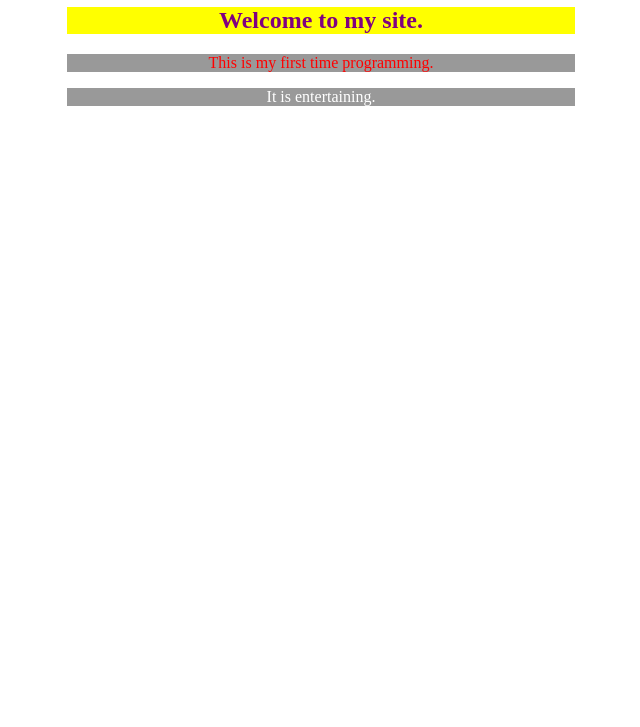
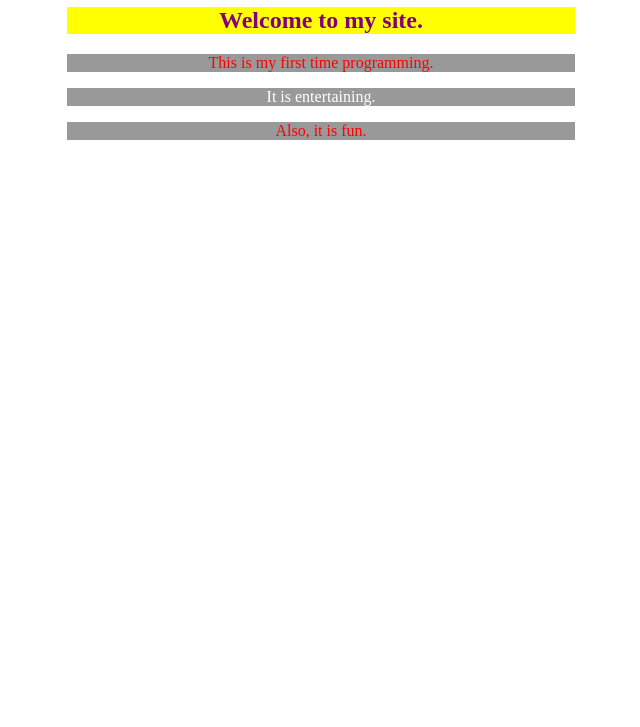
Before and after one commit to Rosenmax2000/Hello-World, a plain HTML site: page Index.html in a window 1280 px wide. Shown: the part 73-800 px from the top of the page, without its empty margins (319-959 px from the left). Drawn offline with Linux system fonts and the light colour scheme.

Commit message:
added another paragraph.

```diff
--- a/Index.html
+++ b/Index.html
@@ -8,5 +8,6 @@
   <h2> Welcome to my site. </h2>
   <P> This is my first time programming. </P>
   <P id = "first"> It is entertaining. </P>
+  <P> Also, it is fun. </P>
   <script src = "script.js"> </script>
 </body>
```
